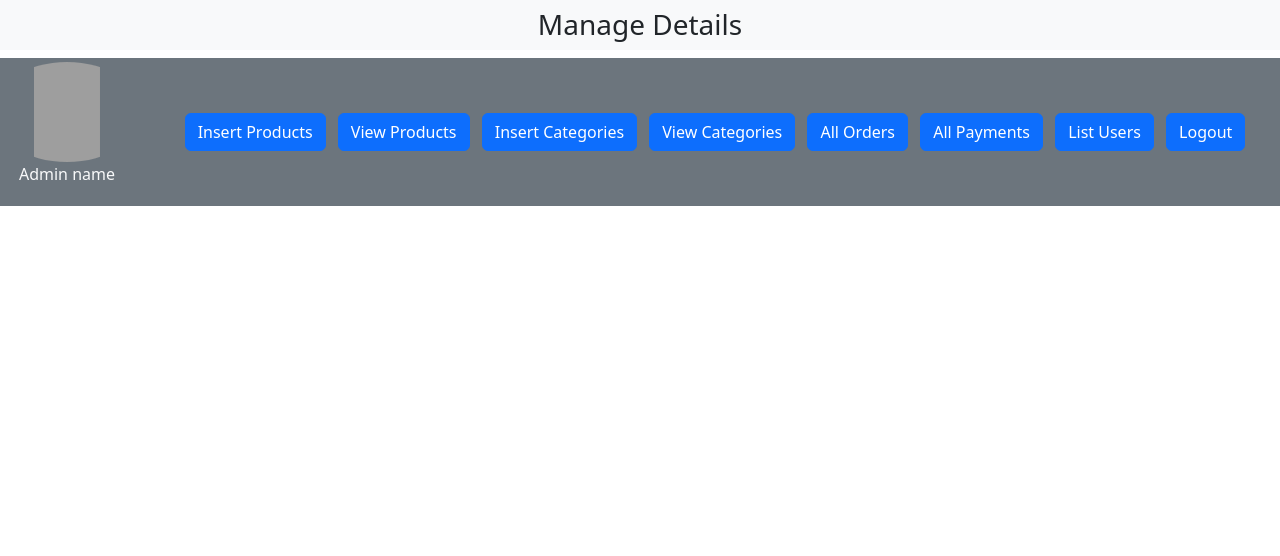
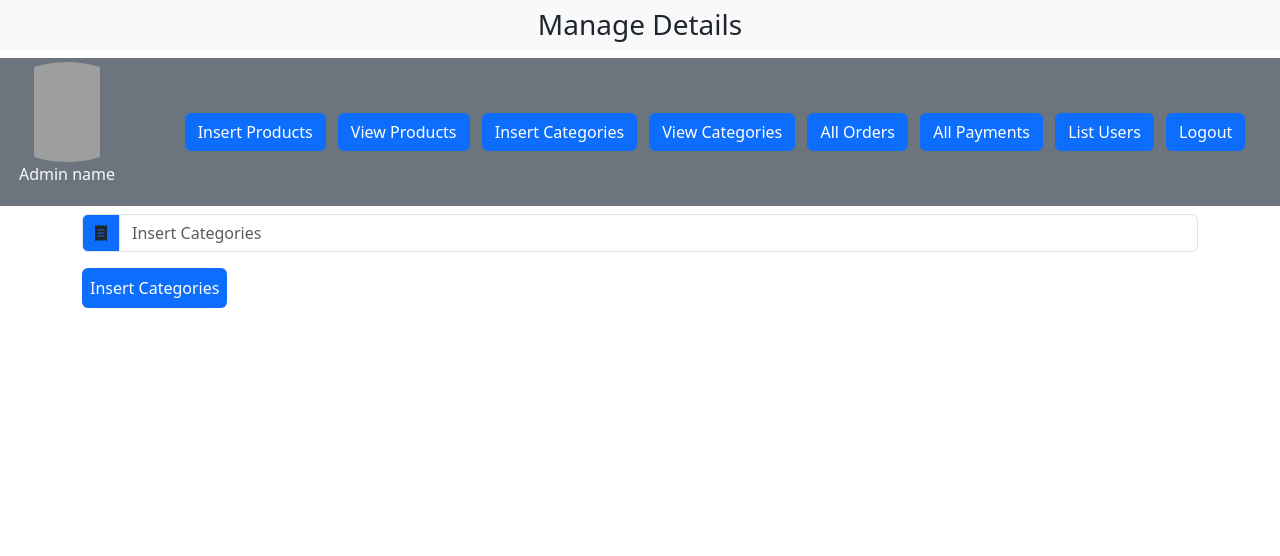
Before and after one commit to duck-20/BCA, a PHP site: page /admin_area/index.php?insert_categories in a window 1280 px wide. Shown: the part 74-630 px from the top of the page. Run offline with PHP 8.4, Linux system fonts and the light colour scheme; grey boxes are pictures that could not be loaded.

Commit message:
made database and added some insert funtionality and created a database connection

```diff
--- a/admin_area/index.php
+++ b/admin_area/index.php
@@ -48,9 +48,9 @@
                 </div>
                 <!-- button*10>a.nav-link.text-light -->
                 <div class="button text-center mx-auto">
-                    <a href="insert_categories.php" class="btn btn-primary m-1">Insert Products</a>
+                    <a href="" class="btn btn-primary m-1">Insert Products</a>
                     <a href="" class="btn btn-primary m-1">View Products</a>
-                    <a href="" class="btn btn-primary m-1">Insert Categories</a>
+                    <a href="index.php?insert_categories" class="btn btn-primary m-1">Insert Categories</a>
                     <a href="" class="btn btn-primary m-1">View Categories</a>
                     <a href="" class="btn btn-primary m-1">All Orders</a>
                     <a href="" class="btn btn-primary m-1">All Payments</a>
@@ -60,8 +60,17 @@
                 </div>
             </div>
         </div>
+        <!-- Fourth Child -->
+        <div class="container my-2">
+            <!-- For Insert -->
+            <?php
+                if(isset($_GET['insert_categories'])){
+                    include('insert_categories.php');
+                }
+            ?>
+        </div>
         <!-- Footer -->
-        <footer class="bg-info text-center w-100">
+        <footer class="bg-info text-center w-100 admin-footer">
             <p class="my-3">Welcome Admin</p>
         </footer>
     </div>
--- a/admin_area/insert_categories.php
+++ b/admin_area/insert_categories.php
@@ -1,9 +1,14 @@
-<form action="" method="post" class="mb-2">
+<?php
+    include('../includes/connect.php')
+?>
+
+<form action="" method="post" class="my-2">
 <div class="input-group w-90 mb-2">
-  <span class="input-group-text bg-info" id="basic-addon1"><i class="fa-solid fa-receipt"></i></span>
+  <span class="input-group-text bg-primary" id="basic-addon1"><i class="fa-solid fa-receipt"></i></span>
   <input type="text" class="form-control" name="cat_title" placeholder="Insert Categories"\>
 </div>
-<div class="input-group w-10 mb-2">
-<input type="submit" class="form-control" name="insert_cat" value="insert categories" placeholder="Insert Categories" class="bg-info"\>
+<div class="input-group w-10 my-2 m-auto">
+<!-- <input type="submit" class="form-control bg-info text-light" name="insert_cat" value="insert categories" placeholder="Insert Categories" class="bg-info"\> -->
+<button class="btn btn-primary p-2 my-2 border-0 ">Insert Categories</button>
 </div>
 </form>
--- /dev/null
+++ b/includes/connect.php
@@ -0,0 +1,7 @@
+<?php
+$con=mysqli_connect("localhost","root","","arstore");
+if(!$con){
+    echo "connection successful";
+}
+
+?>
--- a/style.css
+++ b/style.css
@@ -30,7 +30,7 @@ nav{
     border-radius: 100%;
     object-fit: contain;
 }
-footer{
+.admin-footer{
     position: absolute;
     bottom:0;
 }
```
Also changed, not shown: img/profile1.jfif (deleted).
